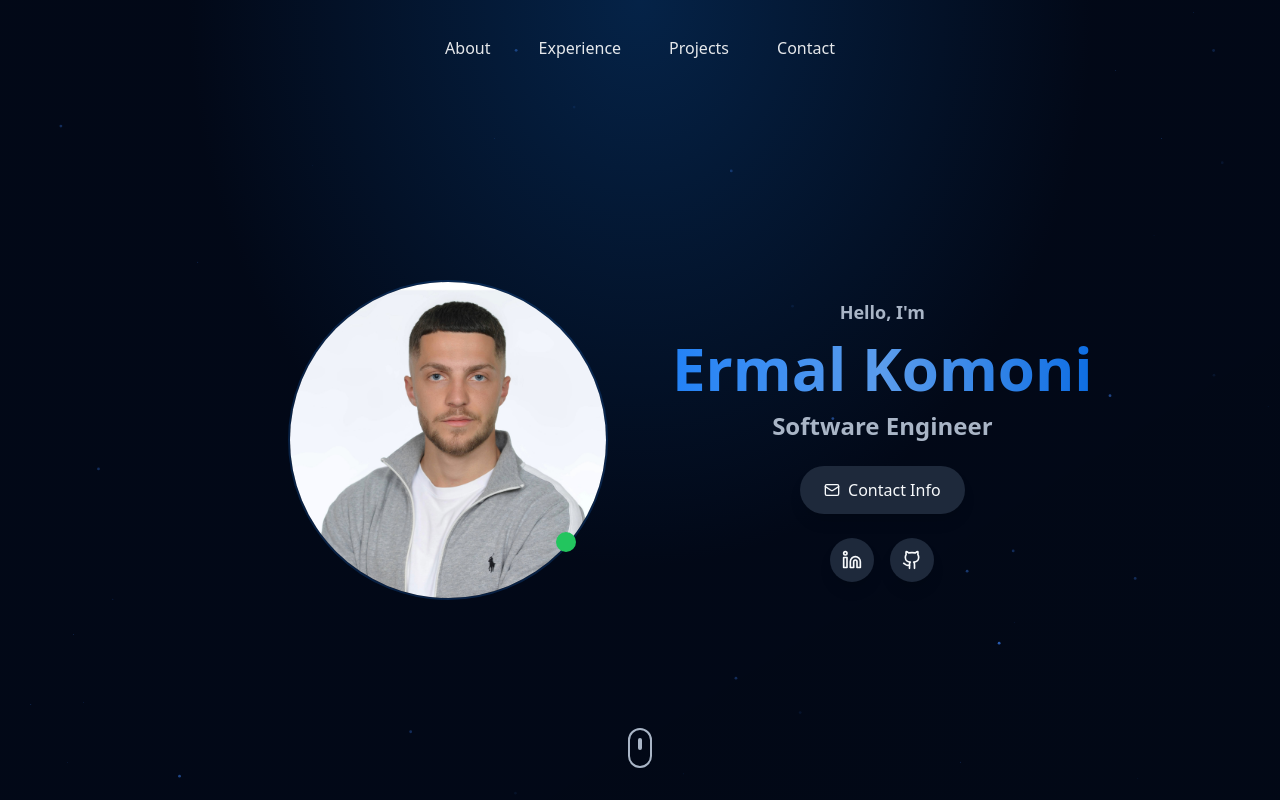
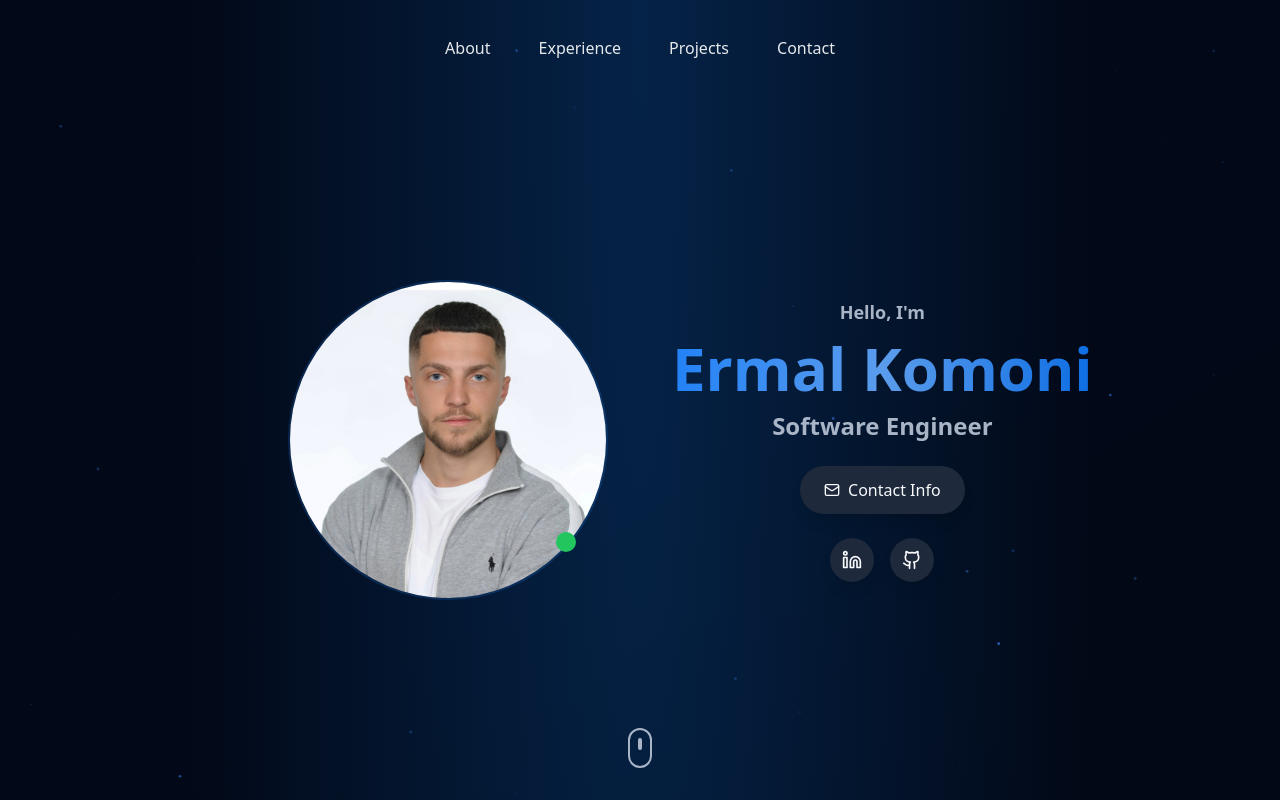
Before and after one commit to ermalkomoni/New-Portfolio, a React (Vite) app: page / in a window 1280 px wide. Shown: the top 800 px of the page. Built offline with nearby package versions, Linux system fonts and the light colour scheme.

Commit message:
additional changes

```diff
--- a/client/App.tsx
+++ b/client/App.tsx
@@ -34,7 +34,7 @@ const App = () => {
 
   // Simulate loading time and ensure preloader shows for minimum duration
   useEffect(() => {
-    const minLoadingTime = 1200; // Reduced from 2s to 1.2s for better perceived performance
+    const minLoadingTime = 1000;
     const startTime = Date.now();
 
     const checkLoadingComplete = () => {
--- a/client/global.css
+++ b/client/global.css
@@ -241,7 +241,7 @@
   html {
     background: radial-gradient(ellipse at top, hsl(var(--brand-950)) 0%, hsl(var(--background)) 50%);
     background-color: hsl(var(--background));
-    background-attachment: fixed;
+    background-attachment: scroll;
   }
 
   body {
```
